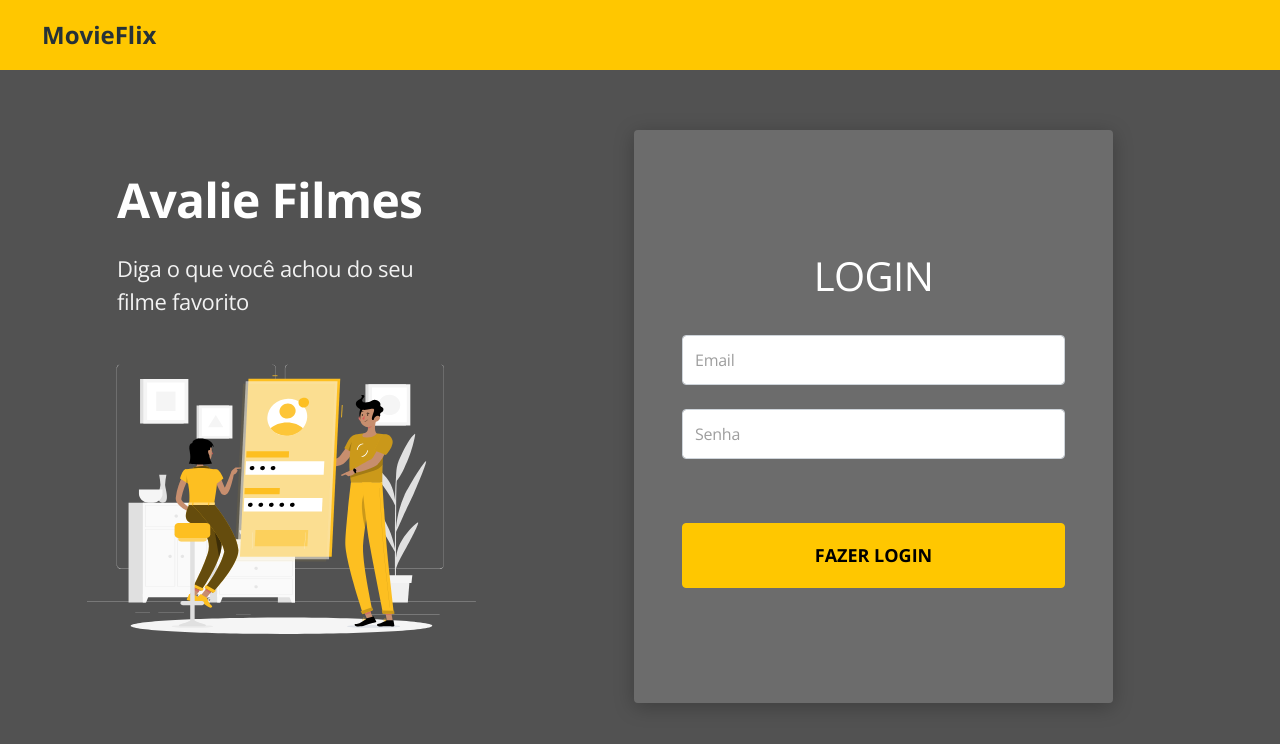
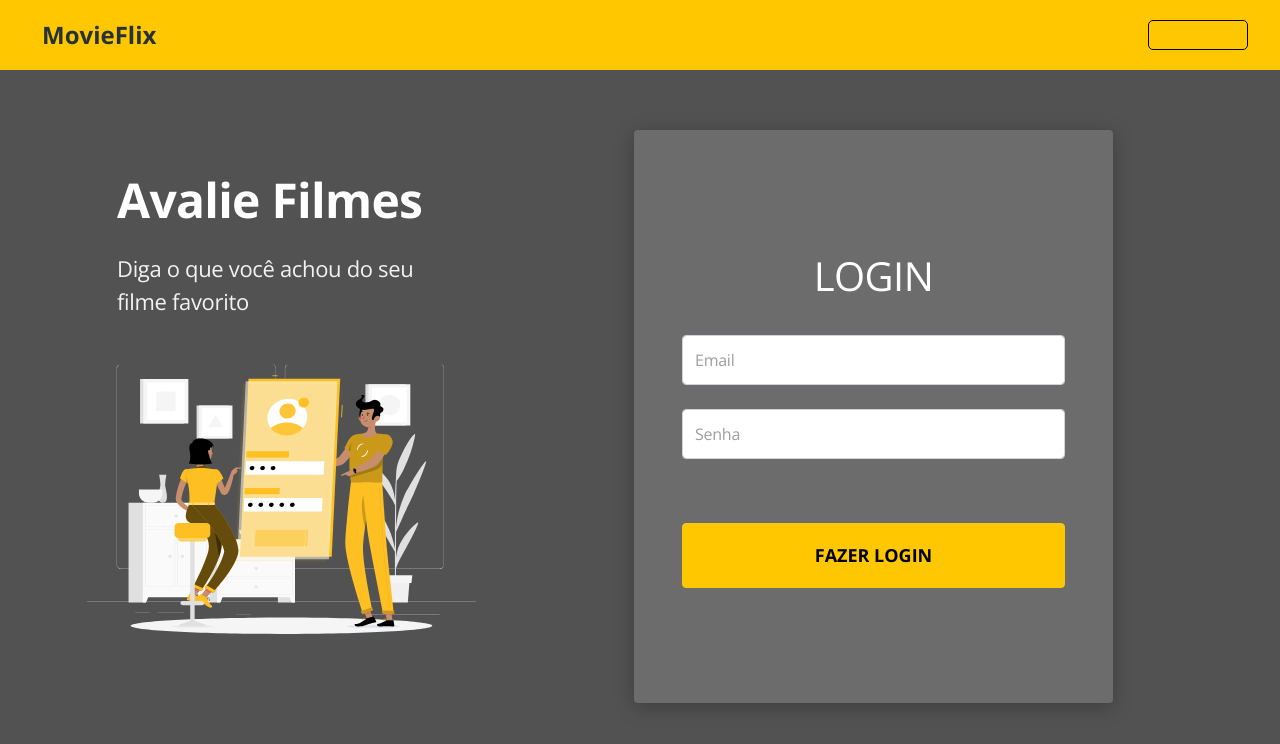
Before and after one commit to eddie-root/movieflix-web, a React (Create React App) app in the folder movieflix-web/frontweb/: page / in a window 1280 px wide. Shown: the top 744 px of the page. Built offline with nearby package versions, Linux system fonts and the light colour scheme; no server answers; the HTML template or start-up script is replaced by a standard one.

Commit message:
Global state with Context API

```diff
--- a/movieflix-web/frontweb/src/App.tsx
+++ b/movieflix-web/frontweb/src/App.tsx
@@ -2,10 +2,19 @@ import 'assets/styles/custom.scss';
 import './App.css';
 
 import Routes from 'Routes';
+import { useState } from 'react';
+import { AuthContext, AuthContextData } from 'AuthContext';
 
 function App() {
+
+  const [authContextData, setAuthContextData] = useState<AuthContextData>({
+    authenticated: false,
+  });
+
   return (
-    <Routes />
+    <AuthContext.Provider value={{ authContextData, setAuthContextData }}>
+      <Routes />
+    </AuthContext.Provider>
   );
 }
 
--- /dev/null
+++ b/movieflix-web/frontweb/src/AuthContext.ts
@@ -0,0 +1,20 @@
+import { TokenData } from "util/auth"
+import { createContext } from "react";
+
+
+export type AuthContextData = {
+    authenticated: boolean,
+    tokenData?: TokenData
+  }
+
+export type AuthContextType = {
+    authContextData: AuthContextData;
+    setAuthContextData: (authContextData: AuthContextData) => void;
+}
+
+export const AuthContext = createContext<AuthContextType>({
+    authContextData: {
+        authenticated: false,
+    },
+    setAuthContextData: () => null,
+})
--- a/movieflix-web/frontweb/src/components/Navbar/index.tsx
+++ b/movieflix-web/frontweb/src/components/Navbar/index.tsx
@@ -1,38 +1,35 @@
 import './styles.css';
 import 'bootstrap/js/src/collapse.js';
-import { TokenData, getTokenData, isAuthenticated } from 'util/auth';
-import { useEffect, useState } from 'react';
+import { getTokenData, isAuthenticated } from 'util/auth';
+import { useEffect, useContext } from 'react';
 import { removeAuthData } from 'util/storage';
 import history from 'util/history';
 import { Link } from 'react-router-dom';
+import { AuthContext } from 'AuthContext';
 
-type AuthData = {
-  authenticated: boolean,
-  tokenData?: TokenData
-}
 
 const Navbar = () => {
-  const [authData, setAuthData] = useState<AuthData>({ authenticated: false });
+  const { authContextData, setAuthContextData } = useContext(AuthContext);
 
   useEffect(() => {
     if (isAuthenticated()) {
-      setAuthData({
+      setAuthContextData({
         authenticated: true,
         tokenData: getTokenData()
       });
     }
     else {
-      setAuthData({
+      setAuthContextData({
         authenticated: false
       });
     }
 
-  }, []);
+  }, [setAuthContextData]);
 
   const handleLogoutClick = (event: React.MouseEvent<HTMLAnchorElement>) => {
     event?.preventDefault();
     removeAuthData();
-    setAuthData({
+    setAuthContextData({
       authenticated: false
     });
     history.replace('/')
@@ -42,8 +39,8 @@ const Navbar = () => {
     <nav className="navbar bg-primary main-nav">
       <div className="container-fluid">
         <h4>MovieFlix</h4>
-        <div>
-          {authData.authenticated ? (
+        <div className='nav-logout'>
+          {authContextData.authenticated ? (
             <a href='#sair' onClick={handleLogoutClick}>SAIR</a>
           ) : (
             <Link to='/'></Link>
--- a/movieflix-web/frontweb/src/components/Navbar/styles.css
+++ b/movieflix-web/frontweb/src/components/Navbar/styles.css
@@ -23,8 +23,28 @@
   font-size: 14px;
 }
 
+.nav-logout {
+  border: 1px solid #000;
+  border-radius: 5px;
+  width: 100px;
+  height: 30px;
+  display: flex;
+  justify-content: center;
+  align-items: center;
+}
+
+.nav-logout a {
+  color: #000;
+  font-size: 14px;
+  font-weight: 700;
+}
+
 @media (min-width: 1200px) {
   .container-fluid h4 {
     margin-left: 25px;
   }
+
+  .nav-logout {
+    margin-right: 20px;
+  }
 }
--- a/movieflix-web/frontweb/src/pages/Home/Login/index.tsx
+++ b/movieflix-web/frontweb/src/pages/Home/Login/index.tsx
@@ -1,10 +1,12 @@
 import './styles.css';
 import { useForm } from 'react-hook-form';
 import { requestBackendLogin } from 'util/requests';
-import { useState } from 'react';
+import { useState, useContext } from 'react';
 import ButtonIcon from 'components/ButtonIcon';
 import { useHistory } from 'react-router-dom';
 import { getAuthData, saveAuthData } from 'util/storage';
+import { AuthContext } from 'AuthContext';
+import { getTokenData } from 'util/auth';
 
 type FormData = {
     username: string;
@@ -12,6 +14,8 @@ type FormData = {
 }
 
 const Login = () => {
+    const { setAuthContextData } = useContext(AuthContext);
+
     const [hasError, setHasError] = useState(false);
 
     const { register, handleSubmit, formState: { errors } } = useForm<FormData>();
@@ -26,6 +30,10 @@ const Login = () => {
                 console.log('TOKEN GERADO: ' + token);
                 setHasError(false);
                 console.log('SUCESSO', response);
+                setAuthContextData({
+                    authenticated: true,
+                    tokenData: getTokenData()
+                })
                 history.push('/movies');
             }).catch(error => {
                 setHasError(true);
```
